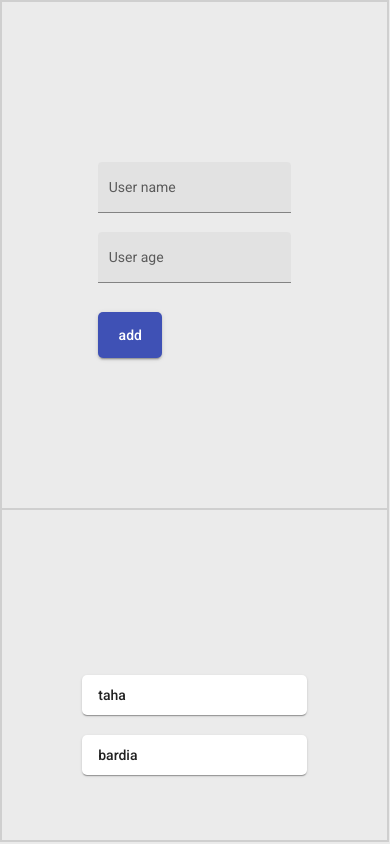
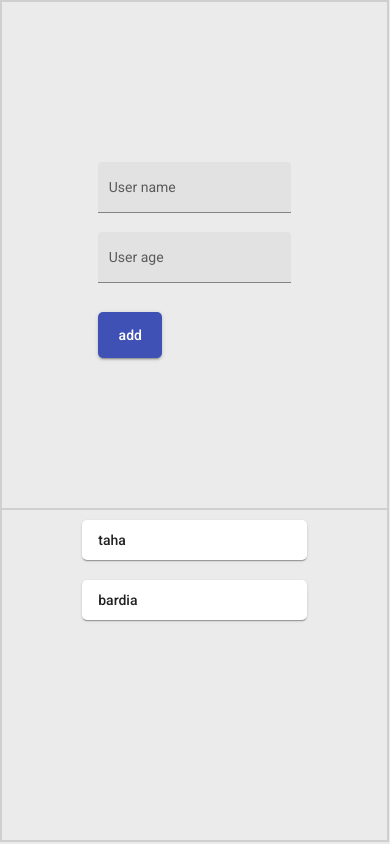
Before and after one commit to tahayaminy/userManager, an Angular app: page / in a window 390 px wide. Built offline with nearby package versions, Linux system fonts and the light colour scheme; data requests are answered from the project's data file; some icons are missing.

Commit message:
fix responsvie bug

```diff
--- a/server/db.json
+++ b/server/db.json
@@ -6,7 +6,7 @@
       "age": "20"
     },
     {
-      "id": 3,
+      "id": 2,
       "name": "bardia",
       "age": "18"
     }
--- a/src/app/app.component.css
+++ b/src/app/app.component.css
@@ -1,4 +1,3 @@
-@import url();
 article {
   display: flex;
   align-items: center;
@@ -10,15 +9,25 @@ article > section {
   width: 50%;
   display: flex;
   align-items: center;
-  justify-content: center;
   flex-direction: column;
   overflow: auto;
   height: 100vh;
 }
-/* article > section::-webkit-scrollbar {
+article > section:first-child {
+  justify-content: center;
+  overflow: auto;
+  height: 100vh;
+}
+
+/* Hide scrollbar for Chrome, Safari and Opera */
+article>section::-webkit-scrollbar {
   display: none;
-} */
+}
 /* Hide scrollbar for IE, Edge and Firefox */
+article>section {
+  -ms-overflow-style: none;  /* IE and Edge */
+  scrollbar-width: none;  /* Firefox */
+}
 
 article > section > .card {
     margin: 10px;
@@ -37,18 +46,22 @@ article > section > .card > span{
 article > section > .card > span:first-child{
   margin-right: auto;
   height: 40px;
+  color: #000000de;
+  transition: .3s ease-out;
 }
-
 article > section > .card > span:nth-child(2),article > section > .card > span:nth-child(3){
   color: #00000042;
   transition: .25s ease-out;
   margin: 0 3px;
 }
+article > section > .card > span:first-child:hover{
+  color: #f44336;
+}
 article > section > .card > span:nth-child(2):hover{
-  color: #ff4081;
+  color: #3f51b5;
 }
 article > section > .card > span:nth-child(3):hover{
-  color: #f44336;
+  color: #ff4081;
 }
 article > section > .add-user {
     display: flex;
@@ -71,7 +84,7 @@ article > section > .add-user > button {
 article > section > .user-details {
     background-color: #f44336;
     color: #fff;
-    margin-top: 150px;
+    margin-top: 75px;
     padding: 0 25px;
     border-radius: 5px;
     width: 50%;
@@ -103,8 +116,7 @@ article > section > .user-details > p {
     border-bottom: none;
   }
   article > section:last-child {
-    padding-top: 100px;
-    height: calc(40vh - 107.5px);
+    height: calc(40vh - 7.5px);
   }
   article > section > .user-details {
     margin-top: 20px;
```
